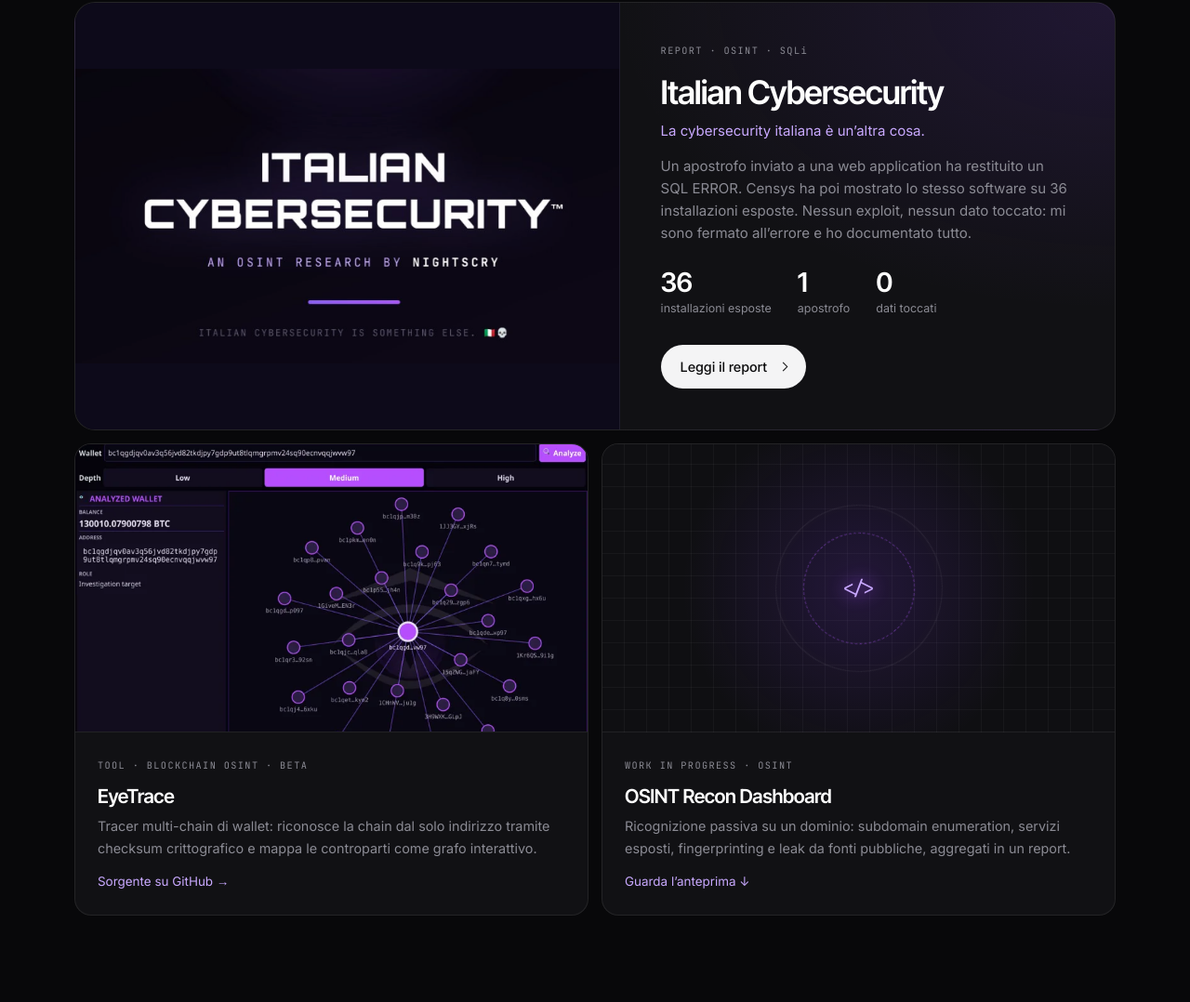
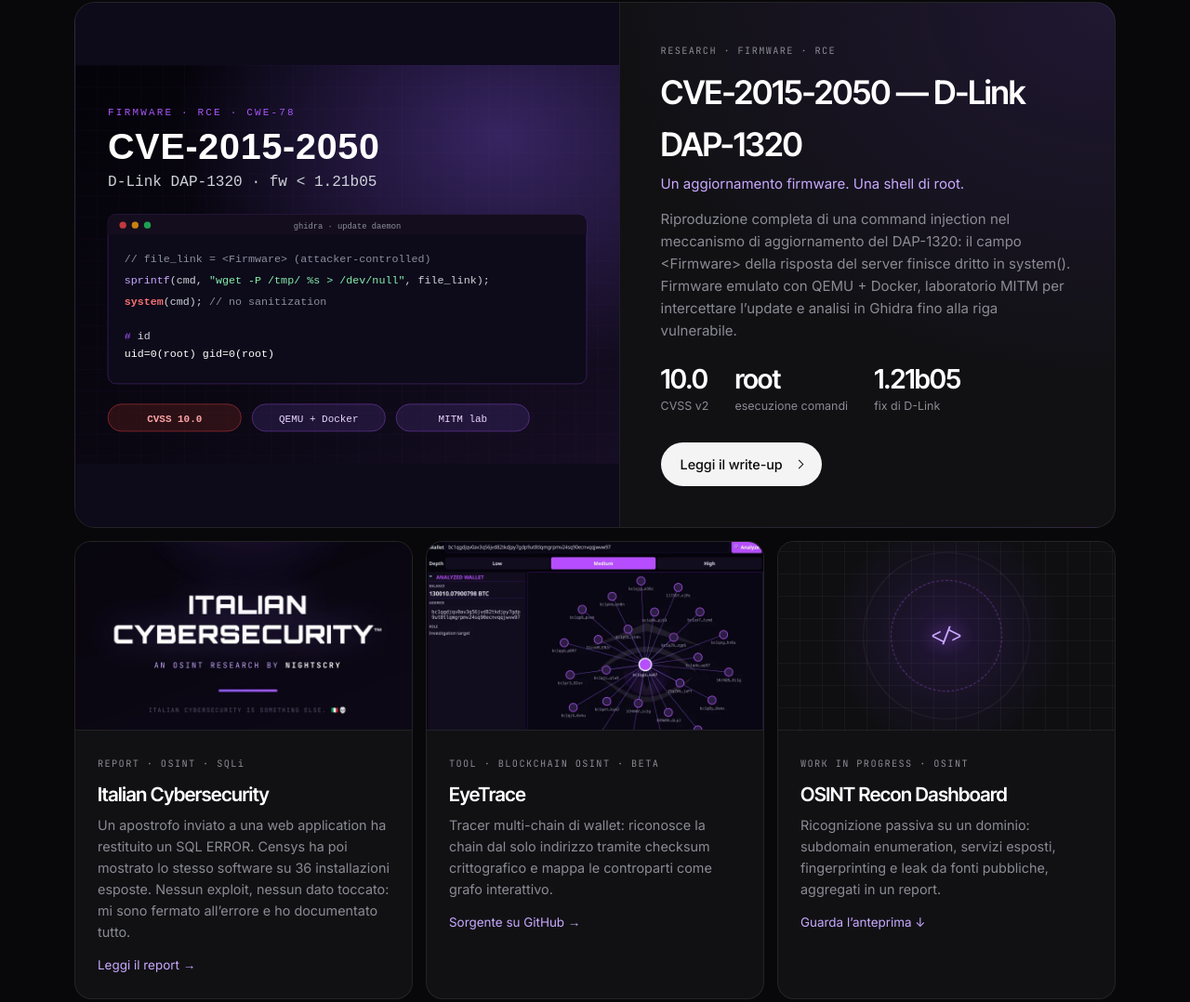
Before and after one commit to nightscry/nightscry.github.io, a plain HTML site: page index.html in a window 1280 px wide. Shown: the part 1146-2224 px from the top of the page at 93% size. Drawn offline with Linux system fonts and the light colour scheme.

Commit message:
Added CVE-2015-2050 DAP-1320 research
Co-Authored-By: Claude Opus 5.5 <noreply@anthropic.com>

```diff
--- a/i18n.js
+++ b/i18n.js
@@ -337,6 +337,23 @@
       it: '🇮🇹 «Ma sì, tanto chi vuoi che se ne accorga.» A quanto pare è questo l’approccio italiano alla web security. Stavo facendo OSINT. Ho trovato una web application. Inviato un carattere: ’ — SQL ERROR. Poi Censys ha mostrato lo stesso software su 36 installazioni esposte. Non ho sfruttato nulla. Non ho toccato dati dei clienti. Mi sono fermato all’errore. Un apostrofo. 36 installazioni. Peak Italian cybersecurity. 💀 Ricerca completa nel PDF.',
       en: '🇮🇹 “Ma sì, tanto chi vuoi che se ne accorga.” Apparently, that’s the Italian approach to web security. I was doing OSINT. Found a web application. Sent one character: ’ — SQL ERROR. Then Censys showed the same software across 36 exposed installations. I didn’t exploit anything. I didn’t touch customer data. I stopped at the error. One apostrophe. 36 installations. Peak Italian cybersecurity. 💀 Full research in the PDF.',
     },
+    'tag.cve': {
+      it: 'RESEARCH · FIRMWARE · RCE',
+      en: 'RESEARCH · FIRMWARE · RCE',
+    },
+    'cve.line': { it: 'Un aggiornamento firmware. Una shell di root.', en: 'One firmware update. One root shell.' },
+    'feat.cve': {
+      it: 'Riproduzione completa di una command injection nel meccanismo di aggiornamento del DAP-1320: il campo &lt;Firmware&gt; della risposta del server finisce dritto in system(). Firmware emulato con QEMU + Docker, laboratorio MITM per intercettare l’update e analisi in Ghidra fino alla riga vulnerabile.',
+      en: 'A full reproduction of a command injection in the DAP-1320 update mechanism: the &lt;Firmware&gt; field of the server response goes straight into system(). Firmware emulated with QEMU + Docker, a MITM lab to intercept the update, and Ghidra analysis down to the vulnerable line.',
+    },
+    'feat.c1': { it: 'CVSS v2', en: 'CVSS v2' },
+    'feat.c2': { it: 'esecuzione comandi', en: 'command execution' },
+    'feat.c3': { it: 'fix di D-Link', en: 'D-Link fix' },
+    'res.wu':  { it: 'Leggi il write-up', en: 'Read the write-up' },
+    'cve.desc': {
+      it: 'Riproduzione di CVE-2015-2050: OS command injection (CWE-78) nel meccanismo di aggiornamento firmware del D-Link DAP-1320 (Rev Ax, firmware precedenti a 1.21b05). Il dispositivo si fida della risposta del server di update e passa il campo &lt;Firmware&gt; a system() senza alcuna sanitizzazione: da posizione man-in-the-middle diventa esecuzione di comandi come root. Firmware emulato con QEMU + Docker, laboratorio MITM completo (ARP/DNS spoofing) e analisi in Ghidra fino alla chiamata vulnerabile. Tutto in un lab isolato, su un dispositivo EOL.',
+      en: 'Reproducing CVE-2015-2050: an OS command injection (CWE-78) in the firmware update mechanism of the D-Link DAP-1320 (Rev Ax, firmware before 1.21b05). The device trusts the update server’s response and passes the &lt;Firmware&gt; field to system() with no sanitization: from a man-in-the-middle position that becomes command execution as root. Firmware emulated with QEMU + Docker, a full MITM lab (ARP/DNS spoofing) and Ghidra analysis down to the vulnerable call. All in an isolated lab, against an EOL device.',
+    },
     'empty.note': { it: '◉ Niente pubblicato in questa categoria — torna presto.', en: '◉ Nothing published in this category yet — check back soon.' },
   };
 
--- a/index.html
+++ b/index.html
@@ -53,7 +53,7 @@
         <a href="portfolio.html" class="btn btn-ghost" data-i18n="hero.cta2">Esplora i progetti</a>
       </div>
       <ul class="hero-stats">
-        <li><b data-count="2">0</b><span data-i18n="stat.pub">Pubblicazioni rilasciate</span></li>
+        <li><b data-count="3">0</b><span data-i18n="stat.pub">Pubblicazioni rilasciate</span></li>
         <li><b data-count="36">0</b><span data-i18n="stat.exposed">Installazioni esposte identificate</span></li>
         <li><b data-count="3">0</b><span data-i18n="stat.conn">Connettori keyless in EyeTrace</span></li>
         <li><b data-count="0">0</b><span data-i18n="stat.data">Dati di terzi toccati</span></li>
@@ -93,23 +93,32 @@
       <p data-i18n="res.p">Studio il comportamento degli attaccanti e le debolezze dei sistemi reali — poi rilascio strumenti e report in chiaro.</p>
     </div>
 
-    <a class="feature" href="pdf/Italian_Cybersecurity_-_Nightscry_OSINT_Report.pdf" target="_blank" rel="noopener noreferrer">
-      <div class="feature-shot"><img src="assets/cover-italian-cybersecurity.png" width="800" height="588" loading="lazy" decoding="async" alt="Copertina del report OSINT Italian Cybersecurity di NightSCRY." /></div>
+    <a class="feature" href="https://github.com/nightscry/CVE-2015-2050-DAP-1320" target="_blank" rel="noopener noreferrer">
+      <div class="feature-shot"><img src="assets/cover-cve-2015-2050.svg" width="800" height="588" loading="lazy" decoding="async" alt="CVE-2015-2050 sul D-Link DAP-1320: la chiamata sprintf/system vulnerabile e una shell root." /></div>
       <div class="feature-body">
-        <span class="res-tag" data-i18n="tag.ita">REPORT · OSINT · SQLi</span>
-        <h3>Italian Cybersecurity</h3>
-        <p class="feature-line" data-i18n="ita.line">La cybersecurity italiana è un’altra cosa.</p>
-        <p data-i18n="feat.ita">Un apostrofo inviato a una web application ha restituito un SQL ERROR. Censys ha poi mostrato lo stesso software su 36 installazioni esposte. Nessun exploit, nessun dato toccato: mi sono fermato all’errore e ho documentato tutto.</p>
+        <span class="res-tag" data-i18n="tag.cve">RESEARCH · FIRMWARE · RCE</span>
+        <h3>CVE-2015-2050 — D-Link DAP-1320</h3>
+        <p class="feature-line" data-i18n="cve.line">Un aggiornamento firmware. Una shell di root.</p>
+        <p data-i18n="feat.cve">Riproduzione completa di una command injection nel meccanismo di aggiornamento del DAP-1320: il campo &lt;Firmware&gt; della risposta del server finisce dritto in system(). Firmware emulato con QEMU + Docker, laboratorio MITM per intercettare l’update e analisi in Ghidra fino alla riga vulnerabile.</p>
         <ul class="feature-facts">
-          <li><b>36</b><span data-i18n="feat.f1">installazioni esposte</span></li>
-          <li><b>1</b><span data-i18n="feat.f2">apostrofo</span></li>
-          <li><b>0</b><span data-i18n="feat.f3">dati toccati</span></li>
+          <li><b>10.0</b><span data-i18n="feat.c1">CVSS v2</span></li>
+          <li><b>root</b><span data-i18n="feat.c2">esecuzione comandi</span></li>
+          <li><b>1.21b05</b><span data-i18n="feat.c3">fix di D-Link</span></li>
         </ul>
-        <span class="pill pill-light"><span data-i18n="res.pdf">Leggi il report</span><i class="chev"></i></span>
+        <span class="pill pill-light"><span data-i18n="res.wu">Leggi il write-up</span><i class="chev"></i></span>
       </div>
     </a>
 
     <div class="res-grid">
+      <a class="res-card" href="pdf/Italian_Cybersecurity_-_Nightscry_OSINT_Report.pdf" target="_blank" rel="noopener noreferrer">
+        <div class="res-shot"><img src="assets/cover-italian-cybersecurity.png" width="800" height="588" loading="lazy" decoding="async" alt="Copertina del report OSINT Italian Cybersecurity di NightSCRY." /></div>
+        <div class="res-body">
+          <span class="res-tag" data-i18n="tag.ita">REPORT · OSINT · SQLi</span>
+          <h3>Italian Cybersecurity</h3>
+          <p data-i18n="feat.ita">Un apostrofo inviato a una web application ha restituito un SQL ERROR. Censys ha poi mostrato lo stesso software su 36 installazioni esposte. Nessun exploit, nessun dato toccato: mi sono fermato all’errore e ho documentato tutto.</p>
+          <span class="res-more"><span data-i18n="res.pdf">Leggi il report</span> →</span>
+        </div>
+      </a>
       <a class="res-card" href="https://github.com/nightscry/EyeTrace" target="_blank" rel="noopener noreferrer">
         <div class="res-shot"><img src="assets/eyetrace-graph.webp" width="800" height="588" loading="lazy" decoding="async" alt="EyeTrace: grafo force-directed delle controparti di un wallet Bitcoin." /></div>
         <div class="res-body">
@@ -421,6 +430,7 @@
     </div>
     <div class="footer-col">
       <h4 data-i18n="nav.projects">Progetti</h4>
+      <a href="https://github.com/nightscry/CVE-2015-2050-DAP-1320" target="_blank" rel="noopener noreferrer">CVE-2015-2050</a>
       <a href="pdf/Italian_Cybersecurity_-_Nightscry_OSINT_Report.pdf" target="_blank" rel="noopener noreferrer">Italian Cybersecurity</a>
       <a href="https://github.com/nightscry/EyeTrace" target="_blank" rel="noopener noreferrer">EyeTrace</a>
       <a href="portfolio.html" data-i18n="res.all">Tutti i progetti</a>
--- a/styles.css
+++ b/styles.css
@@ -333,7 +333,7 @@ a { color: inherit; text-decoration: none; }
 .why-item p { color: var(--txt-dim); font-size: .84rem; margin-top: 4px; }
 
 /* ════════ RESEARCH ════════ */
-.res-grid { display: grid; grid-template-columns: 1fr 1fr; gap: 14px; }
+.res-grid { display: grid; grid-template-columns: repeat(3, 1fr); gap: 14px; }
 .res-card {
   background: var(--panel); border: 1px solid var(--line); border-radius: 18px; overflow: hidden;
   display: flex; flex-direction: column; transition: border-color .2s, transform .3s;
@@ -536,6 +536,7 @@ a { color: inherit; text-decoration: none; }
 /* ════════ RESPONSIVE ════════ */
 @media (max-width: 1020px) {
   .why-grid { grid-template-columns: repeat(2, 1fr); }
+  .res-grid { grid-template-columns: repeat(2, 1fr); }
 }
 @media (max-width: 900px) {
   .nav-links {
```
Also changed, not shown: portfolio.html (+21 -0 lines), assets/cover-cve-2015-2050.svg (added).
